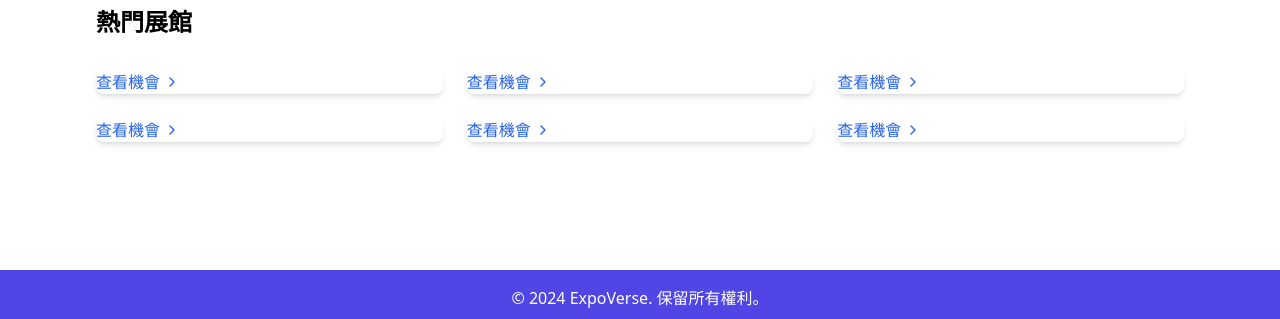
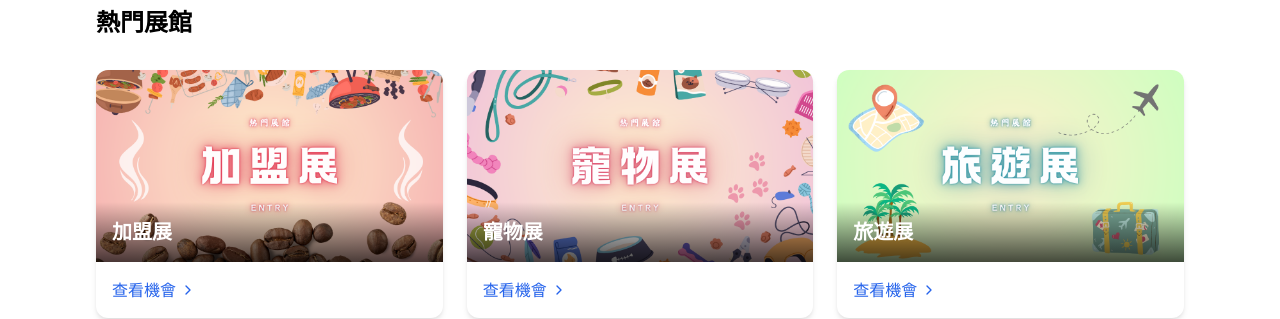
Before and after one commit to watson050308/franchise-web, a Vue app in the folder frontend/: page / in a window 1280 px wide. Shown: the part 633-952 px from the top of the page. Built offline with nearby package versions, Linux system fonts and the light colour scheme.

Commit message:
[front] fix: base card element (#34)

```diff
--- a/frontend/src/components/AboutUsPage.vue
+++ b/frontend/src/components/AboutUsPage.vue
@@ -39,7 +39,26 @@
             </section>
 
             <!-- Why Choose Us Section -->
-            <WhyChooseUsSection />
+            <section class="text-center">
+              <h2 class="text-3xl font-bold mb-8 text-gray-800">為什麼選擇ExpoVerse</h2>
+              <div class="grid grid-cols-1 md:grid-cols-3 gap-8">
+                <div class="p-6 bg-white rounded-lg shadow-md hover:shadow-lg transition-shadow">
+                  <component :is="Users" class="mx-auto mb-4 text-blue-600" :size="48" />
+                  <h3 class="text-xl font-semibold mb-3">龐大的加盟網路</h3>
+                  <p class="text-gray-600">連接數千個品牌和潛在加盟商</p>
+                </div>
+                <div class="p-6 bg-white rounded-lg shadow-md hover:shadow-lg transition-shadow">
+                  <component :is="BarChart" class="mx-auto mb-4 text-blue-600" :size="48" />
+                  <h3 class="text-xl font-semibold mb-3">數據驅動決策</h3>
+                  <p class="text-gray-600">提供詳細的市場分析和績效報告</p>
+                </div>
+                <div class="p-6 bg-white rounded-lg shadow-md hover:shadow-lg transition-shadow">
+                  <component :is="Award" class="mx-auto mb-4 text-blue-600" :size="48" />
+                  <h3 class="text-xl font-semibold mb-3">專業支持</h3>
+                  <p class="text-gray-600">全程指導，確保你的加盟成功</p>
+                </div>
+              </div>
+            </section>
 
             <!-- CTA Section -->
             <section class="text-center bg-gradient-to-r from-teal-500 to-emerald-500 text-white py-16 rounded-2xl">
@@ -47,7 +66,7 @@
               <p class="text-xl mb-8 max-w-2xl mx-auto">
                 加入 ExpoVerse，探索無限可能，開創事業新篇章
               </p>
-              <BaseButton class="bg-white text-emerald-600 hover:bg-gray-100 font-bold px-8 py-3 rounded-full text-lg shadow-lg hover:shadow-xl transition-all duration-300">
+              <BaseButton class="bg-emerald-600 text-white hover:bg-emerald-700 font-bold px-8 py-3 rounded-full text-lg shadow-lg hover:shadow-xl transition-all duration-300">
                 立即註冊
               </BaseButton>
             </section>
@@ -87,6 +106,7 @@
 <script setup>
 import WhyChooseUsSection from './WhyChooseUsSection.vue'
 import BaseButton from './ui/BaseButton.vue'
+import { Users, BarChart, Award } from 'lucide-vue-next'
 </script>
 
 <style scoped>
--- a/frontend/src/components/ui/BaseCard.vue
+++ b/frontend/src/components/ui/BaseCard.vue
@@ -1,12 +1,56 @@
 <template>
-  <div class="bg-white rounded-lg shadow-md overflow-hidden hover:shadow-lg transition-all duration-300">
+   <div class="bg-white rounded-xl overflow-hidden shadow-md hover:shadow-lg transition-all duration-300 group">
+     <div class="relative">
+       <!-- 圖片容器 -->
+       <div class="h-48 overflow-hidden">
+         <img
+           :src="getCategoryImage(currentCategory)"
+           :alt="currentCategory"
+           class="w-full h-full object-cover transform group-hover:scale-110 transition-transform duration-500"
+         >
+       </div>
+
+       <!-- 標題區塊 -->
+       <div class="absolute bottom-0 left-0 right-0 bg-gradient-to-t from-black/70 to-transparent p-4">
+         <slot name="header">
+           <h3 class="text-white text-xl font-bold">{{ currentCategory }}</h3>
+         </slot>
+       </div>
+     </div>
+
+     <!-- 內容區塊 -->
+     <div class="p-4">
        <slot name="content"></slot>
+     </div>
    </div>
  </template>
 
-<script setup>
-// BaseCard 不需要任何 props 或其他邏輯，
-// 只需要提供一個具名插槽 "content" 供內容插入
+ <script>
+ import { inject } from 'vue'
+
+ export default {
+   name: 'BaseCard',
+   props: {
+     currentCategory: {
+       type: String,
+       required: true
+     }
+   },
+   setup(props) {
+     const expoCategories = inject('expoCategories')
+
+     const getCategoryImage = (categoryName) => {
+       const category = expoCategories.value.find(
+         item => item.category === categoryName
+       )
+       return category ? category.image : ''
+     }
+
+     return {
+       getCategoryImage
+     }
+   }
+ }
  </script>
 
 <style scoped>
```
Lines whose indentation alone changed are shown as unchanged.
